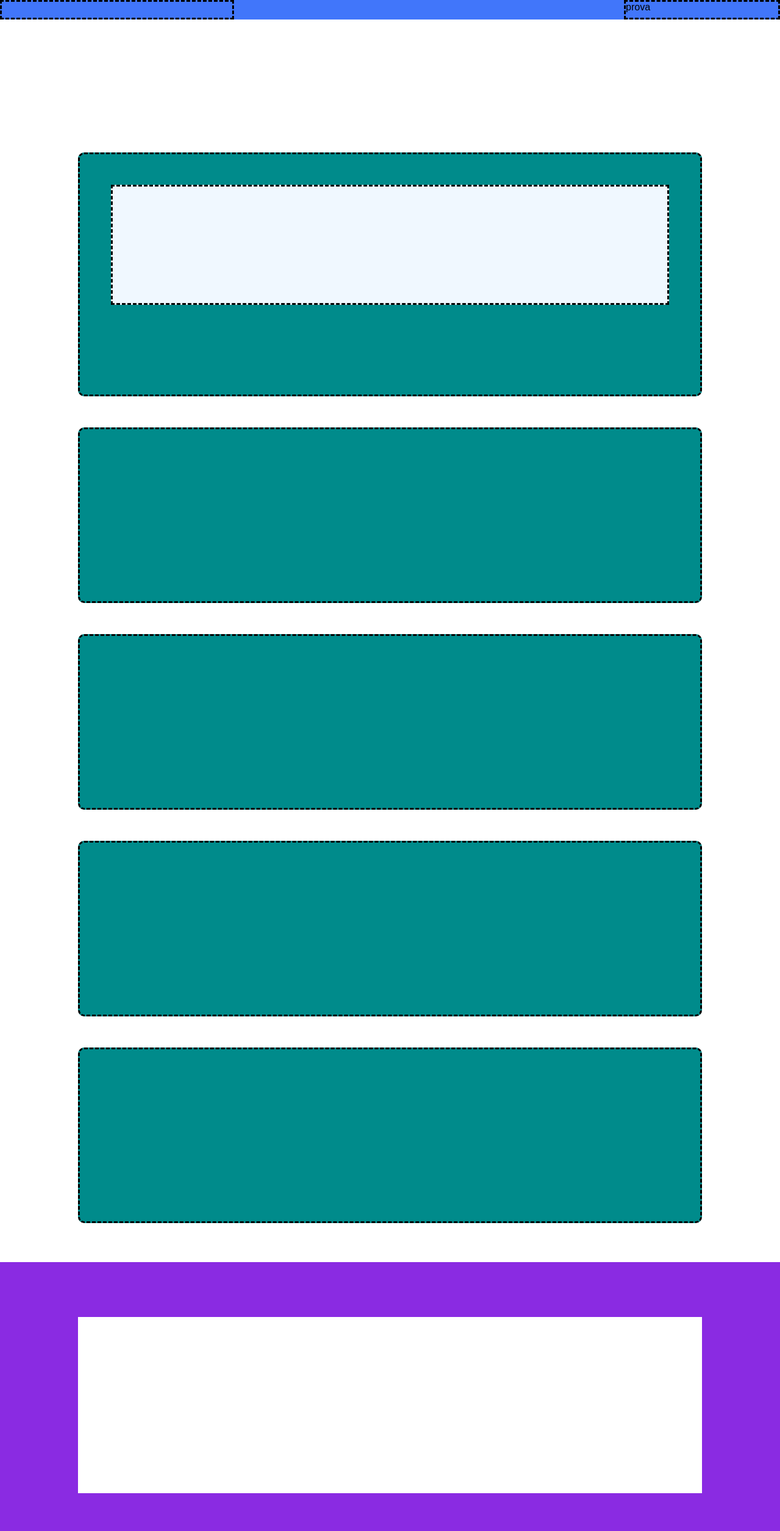
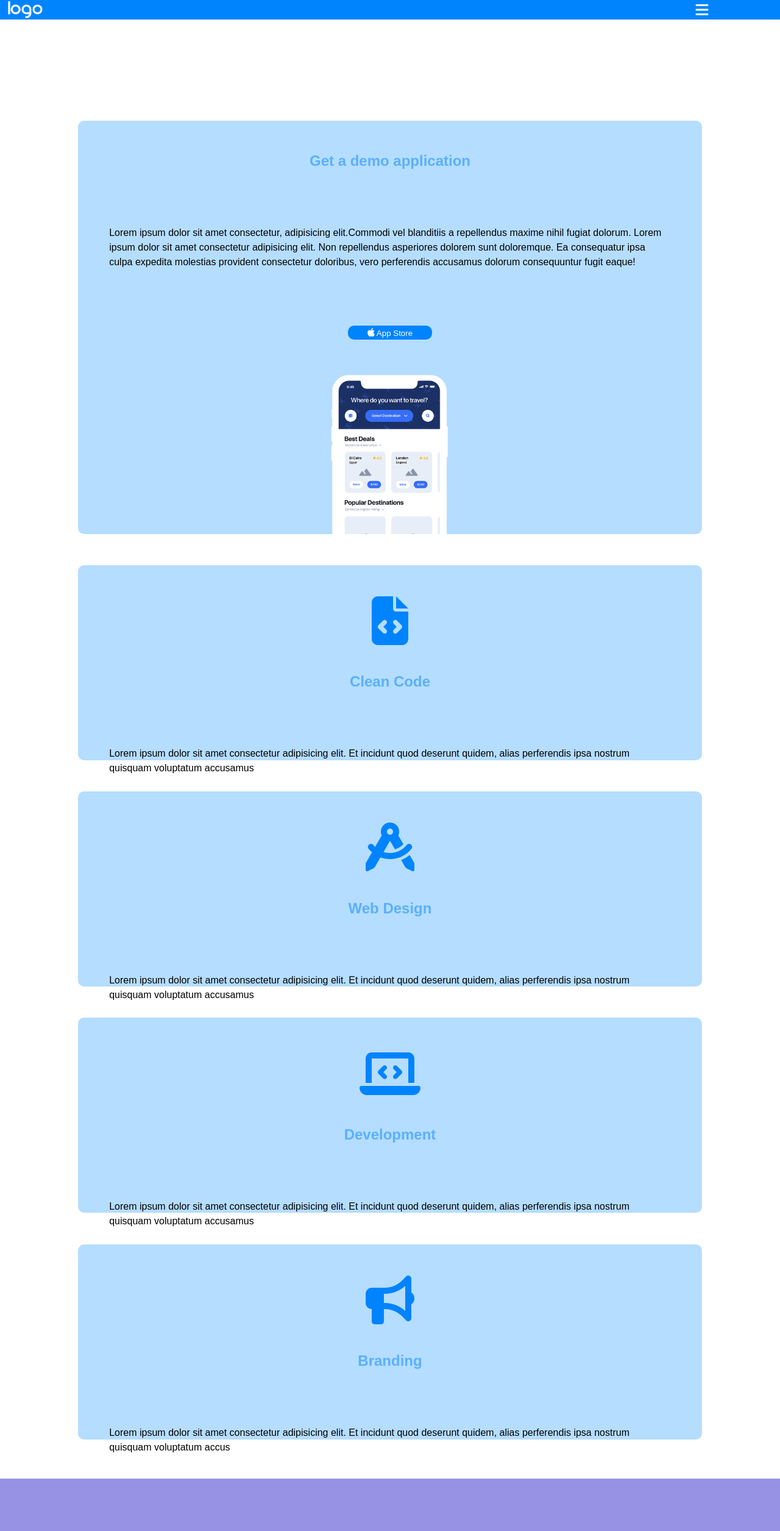
Before and after one commit to sidane17/htmlcss-responsive-layout, a plain HTML site: page index.html in a window 1280 px wide. Shown: the top 2511 px of the page at 61% size. Drawn offline with Linux system fonts and the light colour scheme.

Commit message:
BLOCCO 3

```diff
--- a/index.html
+++ b/index.html
@@ -4,52 +4,135 @@
     <meta charset="UTF-8" />
     <meta name="viewport" content="width=device-width, initial-scale=1.0" />
     <link rel="stylesheet" href="stile.css" />
+    <script
+      src="https://kit.fontawesome.com/549ef415f6.js"
+      crossorigin="anonymous"
+    ></script>
     <title></title>
   </head>
   <body>
     <!-----------------------header  -->
+
     <header>
       <div class="h_container">
         <div class="logo">
-          <img src="" alt="" />
+          <img src="./logo.png" alt="" />
         </div>
-        <div class="menu">prova</div>
+        <div class="menu"><i class="fa-solid fa-bars white"></i></div>
       </div>
     </header>
+
     <!---------------main-------------->
+
     <main>
       <!-- blocco uno -->
+
       <div class="blocco1">
         <div class="container">
           <div class="card_b1">
-            <div class="blocco_card"></div>
+            <div class="blocco_card">
+              <h2>Get a demo application</h2>
+              <p>
+                Lorem ipsum dolor sit amet consectetur, adipisicing elit.Commodi
+                vel blanditiis a repellendus maxime nihil fugiat dolorum. Lorem
+                ipsum dolor sit amet consectetur adipisicing elit. Non
+                repellendus asperiores dolorem sunt doloremque. Ea consequatur
+                ipsa culpa expedita molestias provident consectetur doloribus,
+                vero perferendis accusamus dolorum consequuntur fugit eaque!
+              </p>
+              <button>
+                <i class="white font_size_medium fa-brands fa-apple"></i> App
+                Store
+              </button>
+            </div>
+            <img class="w_img_b1" src="./phone.png" alt="" />
           </div>
-          <div class="card2_b1"></div>
-          <div class="card2_b1"></div>
-          <div class="card2_b1"></div>
-          <div class="card2_b1"></div>
+
+          <div class="card2_b1">
+            <div class="container_b1">
+              <i class="fa-solid fa-file-code"></i>
+              <h2>Clean Code</h2>
+              <p>
+                Lorem ipsum dolor sit amet consectetur adipisicing elit. Et
+                incidunt quod deserunt quidem, alias perferendis ipsa nostrum
+                quisquam voluptatum accusamus
+              </p>
+            </div>
+          </div>
+          <div class="card2_b1">
+            <div class="container_b1">
+              <i class="fa-solid fa-compass-drafting"></i>
+              <h2>Web Design</h2>
+              <p>
+                Lorem ipsum dolor sit amet consectetur adipisicing elit. Et
+                incidunt quod deserunt quidem, alias perferendis ipsa nostrum
+                quisquam voluptatum accusamus
+              </p>
+            </div>
+          </div>
+          <div class="card2_b1">
+            <div class="container_b1">
+              <i class="fa-solid fa-laptop-code"></i>
+              <h2>Development</h2>
+              <p>
+                Lorem ipsum dolor sit amet consectetur adipisicing elit. Et
+                incidunt quod deserunt quidem, alias perferendis ipsa nostrum
+                quisquam voluptatum accusamus
+              </p>
+            </div>
+          </div>
+          <div class="card2_b1">
+            <div class="container_b1">
+              <i class="fa-solid fa-bullhorn"></i>
+              <h2>Branding</h2>
+              <p>
+                Lorem ipsum dolor sit amet consectetur adipisicing elit. Et
+                incidunt quod deserunt quidem, alias perferendis ipsa nostrum
+                quisquam voluptatum accus
+              </p>
+            </div>
+          </div>
         </div>
       </div>
 
-      <!-- blocco due -->
+      <!-----------------blocco due------------------------->
 
       <div class="blocco2">
         <div class="img">
-          <img src="" alt="" />
+          <img src="./planning1.png" alt="" />
         </div>
         <div class="b2_section">
-          Lorem ipsum, dolor sit amet consectetur adipisicing elit. Atque
-          quisquam harum animi repellat? Aliquam eaque hic ex nobis, similique
-          repellat porro voluptatum obcaecati placeat iure deserunt animi sint
-          quaerat totam.
+          <h2>Strategic Planning</h2>
+          <p>
+            Lorem ipsum, dolor sit amet consectetur adipisicing elit. Atque
+            quisquam harum animi repellat? Aliquam eaque hic ex nobis, similique
+            repellat porro voluptatum obcaecati placeat iure deserunt animi sint
+            quaerat totam.
+          </p>
         </div>
-        <div class="card_b2"></div>
+        <div class="card_b2 container">
+          <img src="./planning2.png" alt="" />
+          <h2>App Develpement</h2>
+          <p class="boxed">
+            Develop an on-demandapp for you delivery busiess to reach your
+            target customers without any interruption
+          </p>
+          <div class="cerchio"><i class="fa-solid fa-arrow-down"></i></div>
+        </div>
       </div>
 
       <!-- blocco tre -->
 
       <div class="blocco3 padding_bottom">
-        <div class="b3_section"></div>
+        <div class="b3_section">
+          <p>TESTIMONIALS</p>
+          <h2>We are committed expert partners</h2>
+          <p>
+            We place huge value on strong relationships and have seen the
+            benefits they bring to our business. Customer feedback is vital ub
+            helping us to get in right
+          </p>
+        </div>
         <div class="card_b3"></div>
         <div class="card_b3"></div>
         <div class="card_b3"></div>
--- a/stile.css
+++ b/stile.css
@@ -5,6 +5,32 @@
     font-family: sans-serif;
 }
 /*******************common ********************/
+.cerchio{
+    display: flex;
+    align-items: center;
+    justify-content: center;
+    font-size:x-large;
+    margin-top: 2rem;
+    height: 3rem;
+    width: 3rem;
+    border-radius: 50%;
+    background-color:  rgb(151, 146, 228);
+}
+.boxed{
+    text-align: center;
+    width: 80%;
+}
+.w_img_b1{
+     max-width: 15rem;
+}
+.white{
+    color:white;
+    font-size:x-large;
+}
+.font_size_medium{
+
+    font-size:medium;
+}
 .button{
     padding: 3%;
 }
@@ -21,11 +47,20 @@
     width: 100%;
     margin-bottom: 0;
 }
+.container_b1{
+    display: flex;
+    flex-direction: column;
+    align-items: center;
+    height: 90%;
+    width: 90%;
+    margin-top: 5%;
+    margin-bottom: 5%;
+}
 /*************** Header ********************/
 header{
     height: 2rem;
     width: 100%;
-    background-color: rgb(65, 118, 250);
+    background-color: rgb(0, 132, 253);
     color: rgb(0, 0, 0);
 }
 
@@ -37,13 +72,15 @@ header{
 }
 
 .logo{
-    border-style: dashed;
-    width: 30%;
-    height: 100%;
+    margin-left: 1%;
+    display:flex;
+    height: 90%;
 }
 
 .menu{
-    border-style: dashed;
+    display: flex;
+    align-items: center;
+    justify-content: center;
     height: 100%;
     width: 20%;
 }
@@ -62,53 +99,86 @@ main{
 }
 .card_b1{
     border-radius: 10px;
+    background-color: rgb(181, 221, 255);
 
-    background-color: darkcyan;
-    border-style: dashed;
-    height: 25rem;
-    width: 80%;
+    /* height: 30rem; */
+    max-width: 80%;
     display: flex;
     flex-direction: column;
     align-items: center;
-    margin-top: 12%;
+    margin-top: 8%;
+    overflow: hidden;
+    height: fit-content;
 }
+
 .blocco_card{
-    border-style: dashed;
+    display: flex;
+    flex-direction: column;
+    align-items: center;
     margin: 5%;
     width: 90%;
-    height: 50%;
-    background-color: aliceblue;
+    height: fit-content;
+}
+
+
+.blocco_card button{
+    color: white;
+    margin-top: 10%;
+    padding-left: 1rem;
+    padding-right: 12rem;
+    background-color:rgb(0, 132, 253);
+    padding: 0.2rem;
+    border-radius: 10px;
+    padding-left: 2rem;
+    padding-right: 2rem;
+    border: none;
 }
 .card2_b1{
     border-radius: 10px;
-    background-color: darkcyan;
-    border-style: dashed;
-    height: 18rem;
+    background-color:rgb(181, 221, 255);
+    height: 20rem;
     width: 80%;
     display: flex;
     flex-direction: column;
     align-items: center;
     margin-top: 4%;
 }
-/* blocco2 */
+
+.blocco1 h2{
+    color:rgb(90, 176, 254);
+}
+.card2_b1 h2{
+    margin-top: 5%;
+}
+.card2_b1 i{
+    color: rgb(0, 132, 253);
+    font-size: 5rem;
+
+}
+/**********************blocco2***************************/
 .blocco2{
     padding-top: 5%;
-    background-color: blueviolet;
+    background-color: rgb(151, 146, 228);
     display: flex;
     flex-direction: column;
     align-items: center;
     width: 100%;
-    height: 60rem;
+    height: fit-content;
+    padding-bottom: 2rem;
+}
+.blocco2 img{
+    width: 100%;
+    height: 21rem;
 }
 .img{
     margin: 2%;
     width: 80%;
     background-color: white;
     height: 35%;
+
 }
 .b2_section{
     margin-top:3%;
-    border-style: dashed;
     width: 80%;
     color: white;
     height: 20%;
@@ -116,9 +186,10 @@ main{
 .card_b2{
     margin-top:3%;
     border-radius: 10px;
-    height:38%;
+    height:fit-content;
     width: 80%;
     background-color: white;
+    padding-bottom: 2rem;
 }
 /******blocco3********/
 .blocco3{
@@ -130,17 +201,26 @@ main{
     background-color: white;
 }
 .b3_section{
+    display: flex;
+    flex-direction: column;
+    align-items: center;
+    text-align: center;
     margin-top:3%;
     height:30%;
     width: 80%;
-border-style: dashed;
+    border-style: dashed;
+}
+.b3_section h2{
+    margin-top:1rem;
+    color:  rgb(151, 146, 228);
+    text
 }
 .card_b3{
     margin-top:3%;
     border-radius: 10px;
     height:35%;
     width: 80%;
-    background-color: blueviolet;
+    background-color: rgb(151, 146, 228);
 }
 /* blocco4 */
 .blocco4{
@@ -149,7 +229,7 @@ width: 100%;
 display:flex;
 flex-direction: column;
 align-items: center;
-background-color:blueviolet ;
+background-color:rgb(151, 146, 228) ;
 }
 .titolo{
     margin-top: 10%;
@@ -185,7 +265,7 @@ p{
 .button_5{
     margin-top: 3%;
     margin-bottom: 10%;
-    background-color: blueviolet;
+    background-color: rgb(151, 146, 228);
     border-radius: 10px;
     width: 60%;
     padding: 1%;
@@ -198,7 +278,7 @@ a{
 .blocco6{
     display: flex;
     align-items: center;
-    background-color: blueviolet;
+    background-color: rgb(151, 146, 228);
     width: 100%;
     height: 25rem;
     color:white;
```
